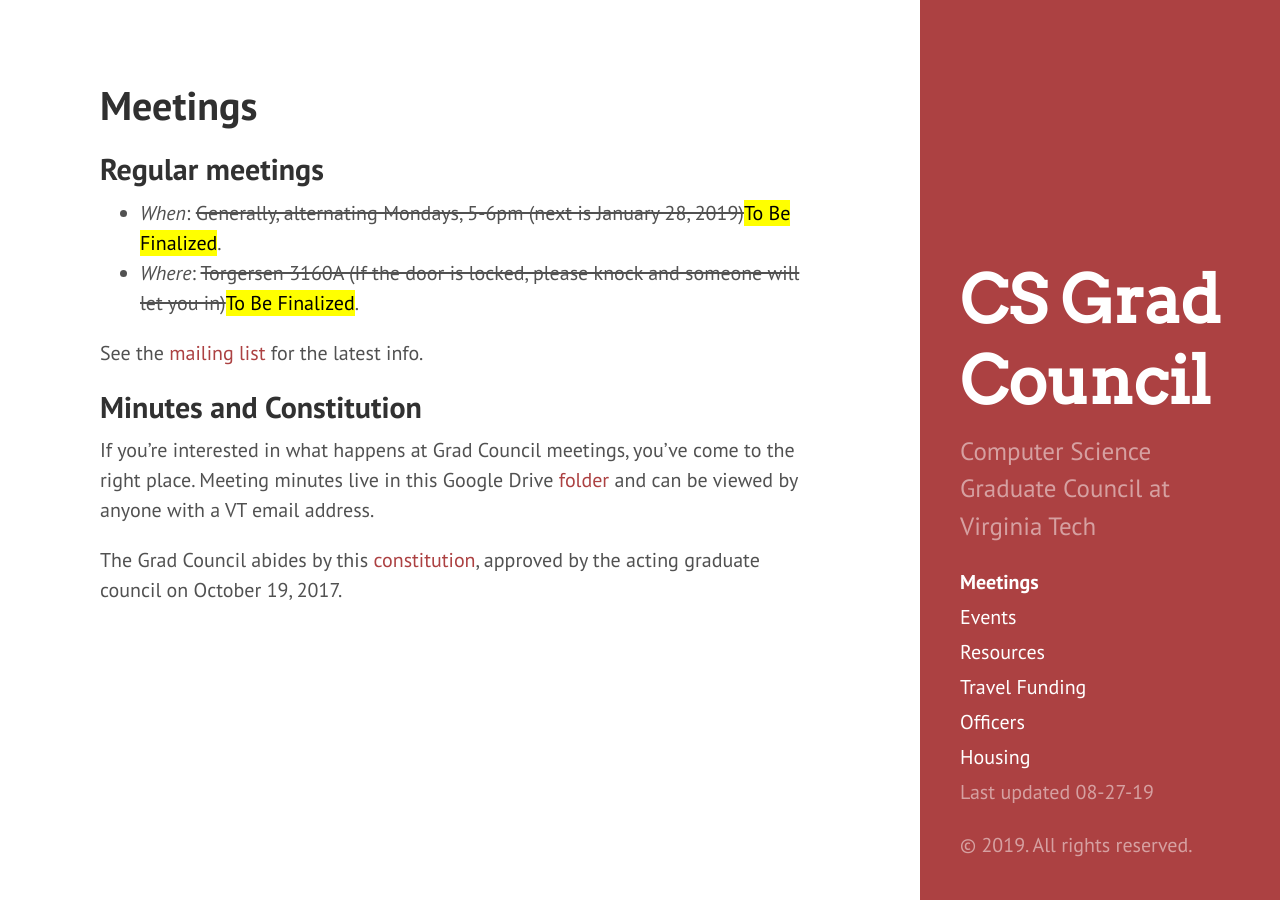
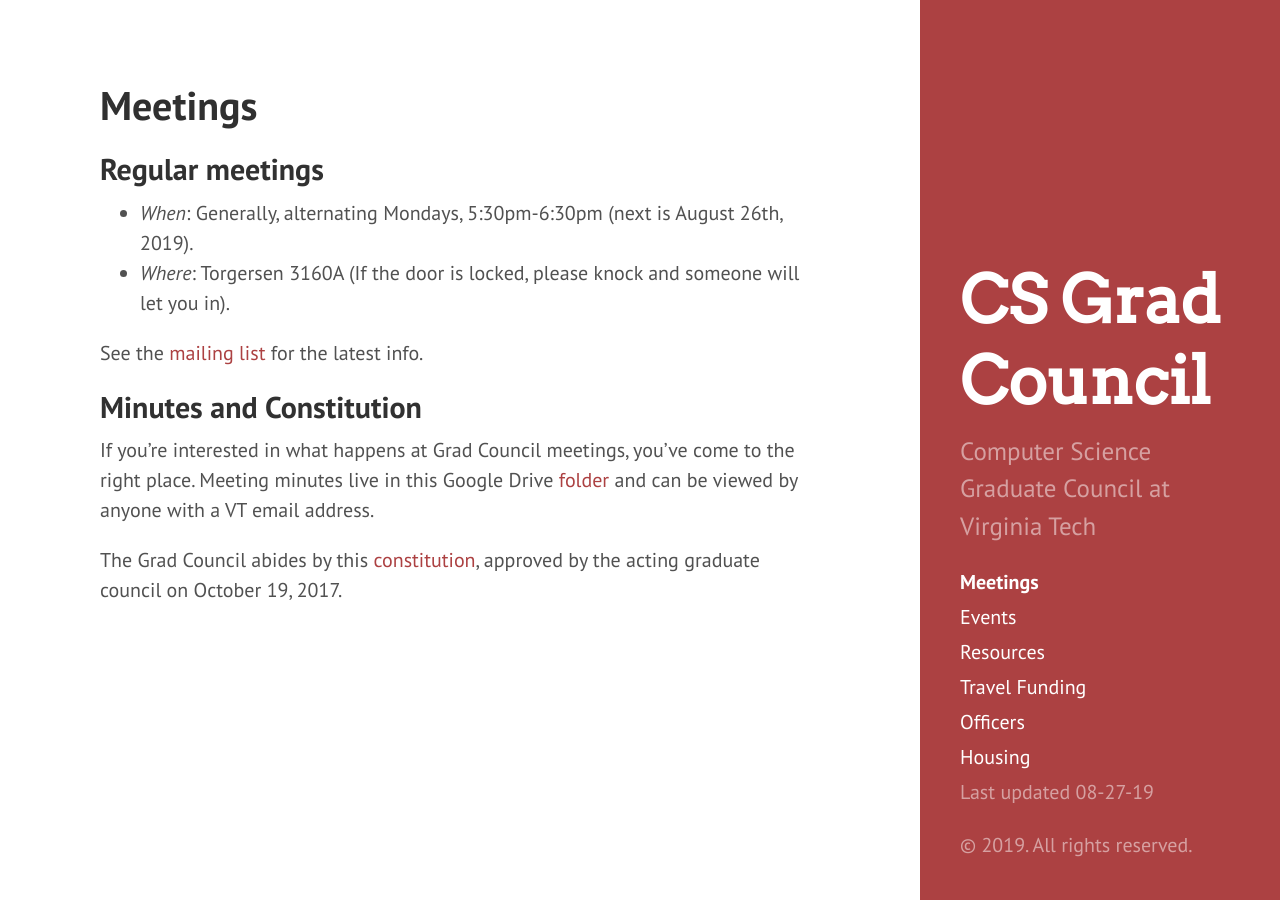
Before and after one commit to CSGraduateCouncil-VirginiaTech/csgc-website, a Jekyll site: the page built from csgc-jekyll-src/meetings.md, in a window 1280 px wide. Built offline with Jekyll 4.4.1, drawn with Linux system fonts in a browser that asks for light colours.

Commit message:
Update meetings.md
Added the finalized meeting times.

```diff
--- a/csgc-jekyll-src/meetings.md
+++ b/csgc-jekyll-src/meetings.md
@@ -5,8 +5,8 @@ permalink: /meetings/
 ---
 
 ## Regular meetings
-* *When*: ~~Generally, alternating Mondays, 5-6pm (next is January 28, 2019)~~<mark>To Be Finalized</mark>.
-* *Where*: ~~Torgersen 3160A (If the door is locked, please knock and someone will let you in)~~<mark>To Be Finalized</mark>.
+* *When*: Generally, alternating Mondays, 5:30pm-6:30pm (next is August 26th, 2019).
+* *Where*: Torgersen 3160A (If the door is locked, please knock and someone will let you in).
 
 See the [mailing list](https://groups.google.com/a/vt.edu/forum/#!forum/csgc-g) for the latest info.
 
```
